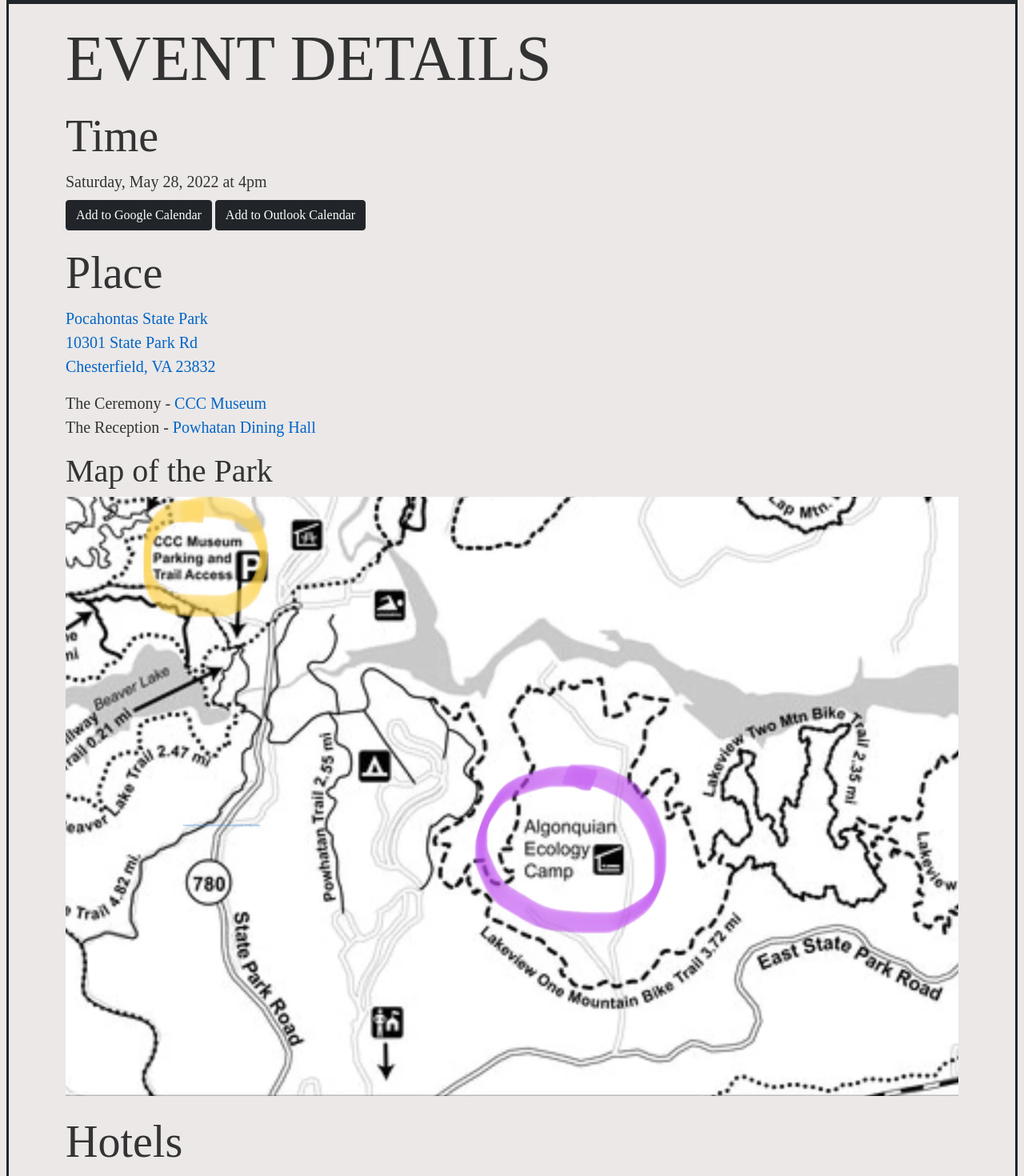
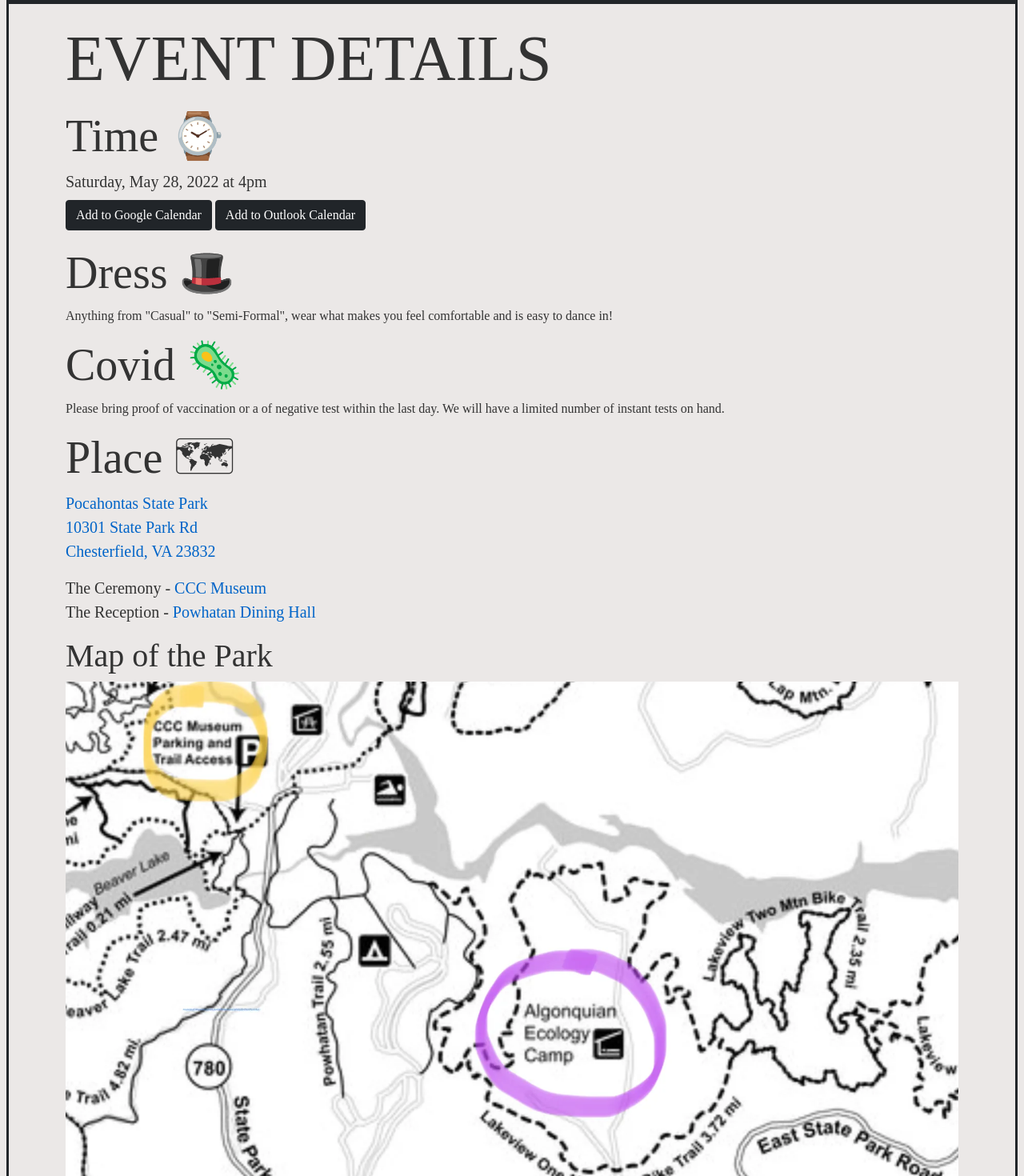
Before and after one commit to kalmas/rosyandkyle-com, a Svelte app: page /event in a window 1280 px wide. Shown: the part 80-1550 px from the top of the page at 80% size. Built offline with nearby package versions, Linux system fonts and the light colour scheme; a web font is replaced by a local one.

Commit message:
add to events page

```diff
--- a/src/routes/Event.svelte
+++ b/src/routes/Event.svelte
@@ -5,9 +5,9 @@
 <div class="container">
     <h1 class="display-1">Event Details</h1>
 
-    <h2 class="mt-3 display-4">Time</h2>
+    <h2 id="time" class="mt-3 display-4">Time ⌚️</h2>
     <time datetime="2022-05-28T16:00-0400" class="lead"
-        >Saturday, May 28, 2022 at 4pm</time
+        >Saturday, <strong>May 28, 2022</strong> at <strong>4pm</strong></time
     >
     <div class="mt-2">
         <a
@@ -24,7 +24,14 @@
         >
     </div>
 
-    <h2 class="mt-3 display-4">Place</h2>
+    <h2 id="dress" class="mt-3 display-4">Dress 🎩</h2>
+    Anything from "Casual" to "Semi-Formal", wear what makes you feel comfortable
+    and is easy to dance in!
+
+    <h2 id="covid" class="mt-3 display-4">Covid 🦠</h2>
+    Please bring proof of vaccination or a of negative test within the last day. We will have a limited number of instant tests on hand.
+
+    <h2 id="place" class="mt-3 display-4">Place 🗺</h2>
     <a href="https://goo.gl/maps/dkoZAN7CG6rmUXUHA" target="blank">
         <address class="lead">
             Pocahontas State Park<br />
@@ -47,7 +54,7 @@
         <Image src="img/map1.webp" alt="Map of Pocahontas State Park" />
     </figure>
 
-    <h2 class="mt-3 display-4">Hotels</h2>
+    <h2 id="hotels" class="mt-3 display-4">Hotels 🏨</h2>
     The closest hotels are about 10 minutes away off of I-95. We have some rooms
     held:
 
@@ -77,7 +84,7 @@
         <Image src="img/map3.webp" alt="Map of Greater Richmond" />
     </figure>
 
-    <h2 class="mt-3 display-4">Camping</h2>
+    <h2 id="camping" class="mt-3 display-4">Camping 🏕</h2>
     We have reserved a large group campsite with several cabins and room to sleep
     28 people. Please let us know if you're interested in camping and we'll give
     you all the details.
```
